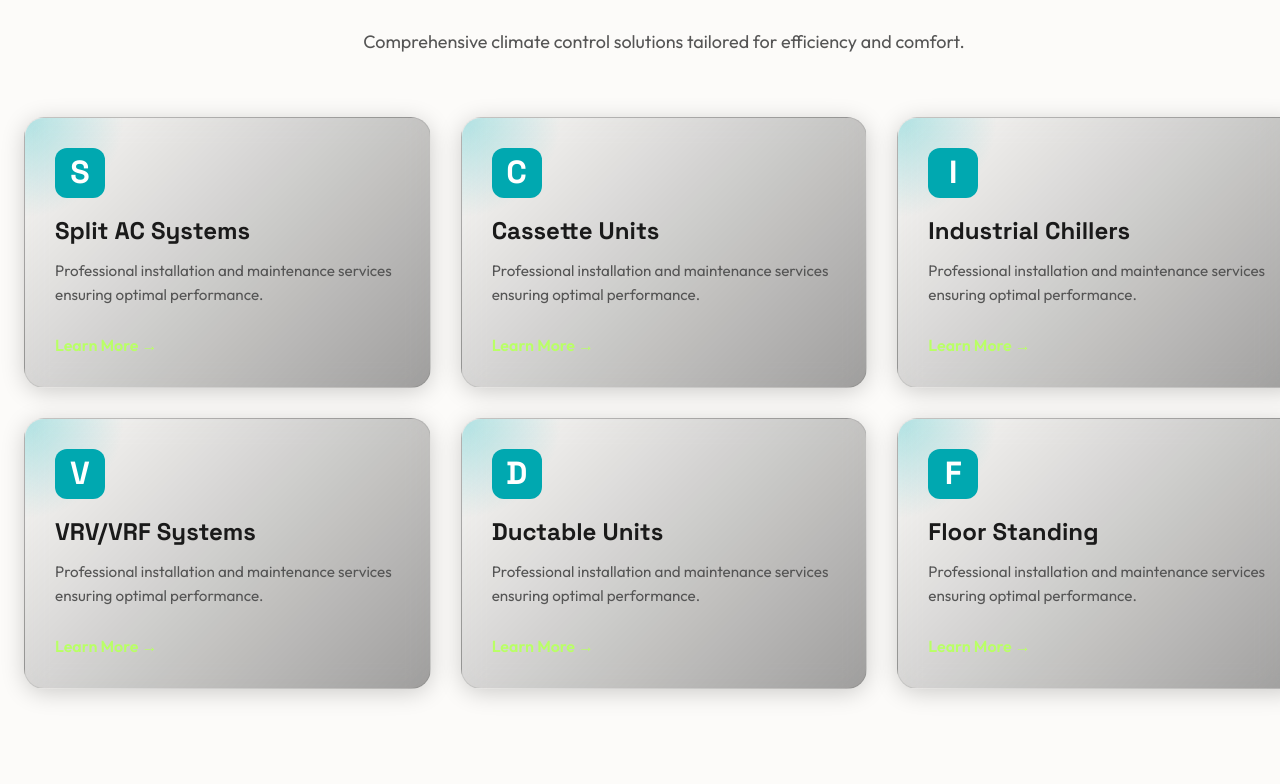
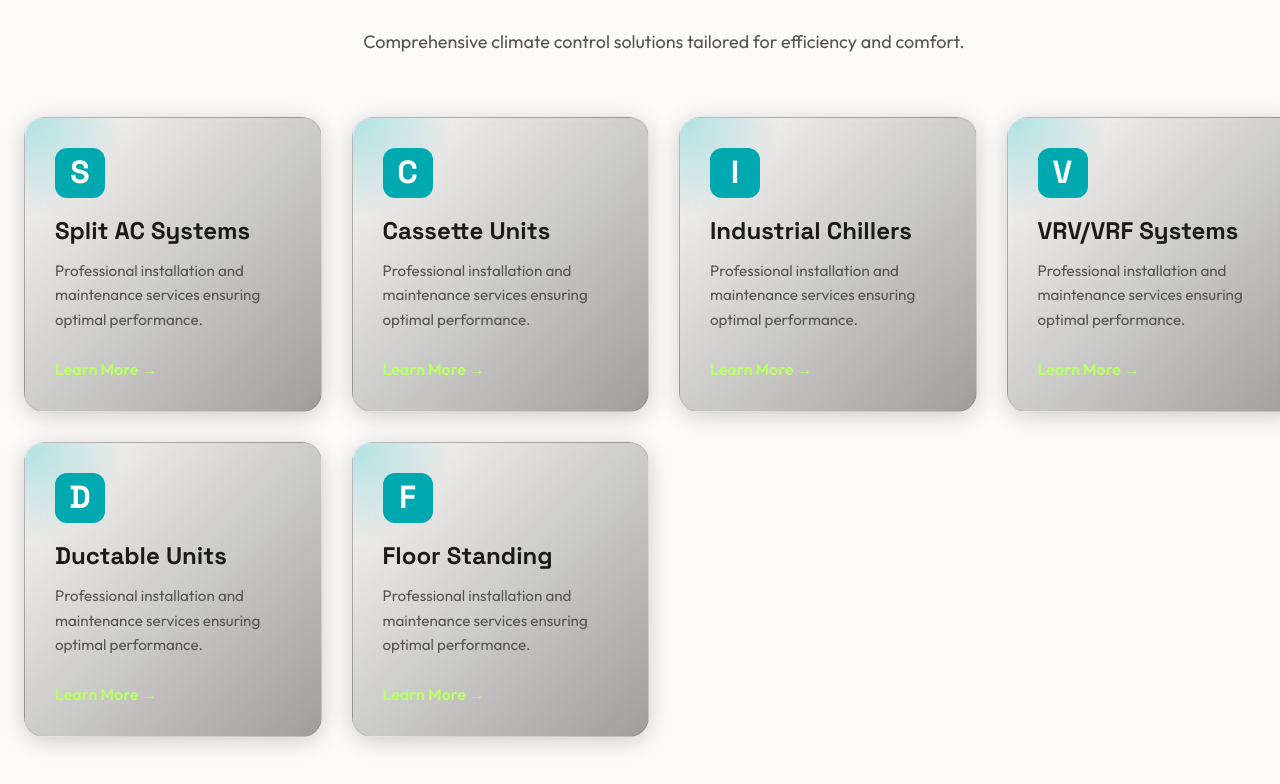
Before and after one commit to malayyy/oca-site, a Vue app: page /services in a window 1280 px wide. Shown: the part 456-1240 px from the top of the page. Built offline with nearby package versions, Linux system fonts and the light colour scheme; no server answers.

Commit message:
Aggressive mobile overflow fix and grid adjustment

```diff
--- a/src/components/Sections/ServiceSection/ServiceSection.vue
+++ b/src/components/Sections/ServiceSection/ServiceSection.vue
@@ -66,7 +66,7 @@
 
 .services-grid {
     display: grid;
-    grid-template-columns: repeat(auto-fit, minmax(320px, 1fr));
+    grid-template-columns: repeat(auto-fit, minmax(280px, 1fr));
     gap: 30px;
 }
 </style>
--- a/src/styles/main-responsive.css
+++ b/src/styles/main-responsive.css
@@ -4,6 +4,8 @@
     body {
         margin: 0;
         width: 100%;
+        overflow-x: hidden;
+        /* Prevent horizontal scroll */
     }
 }
 
```
